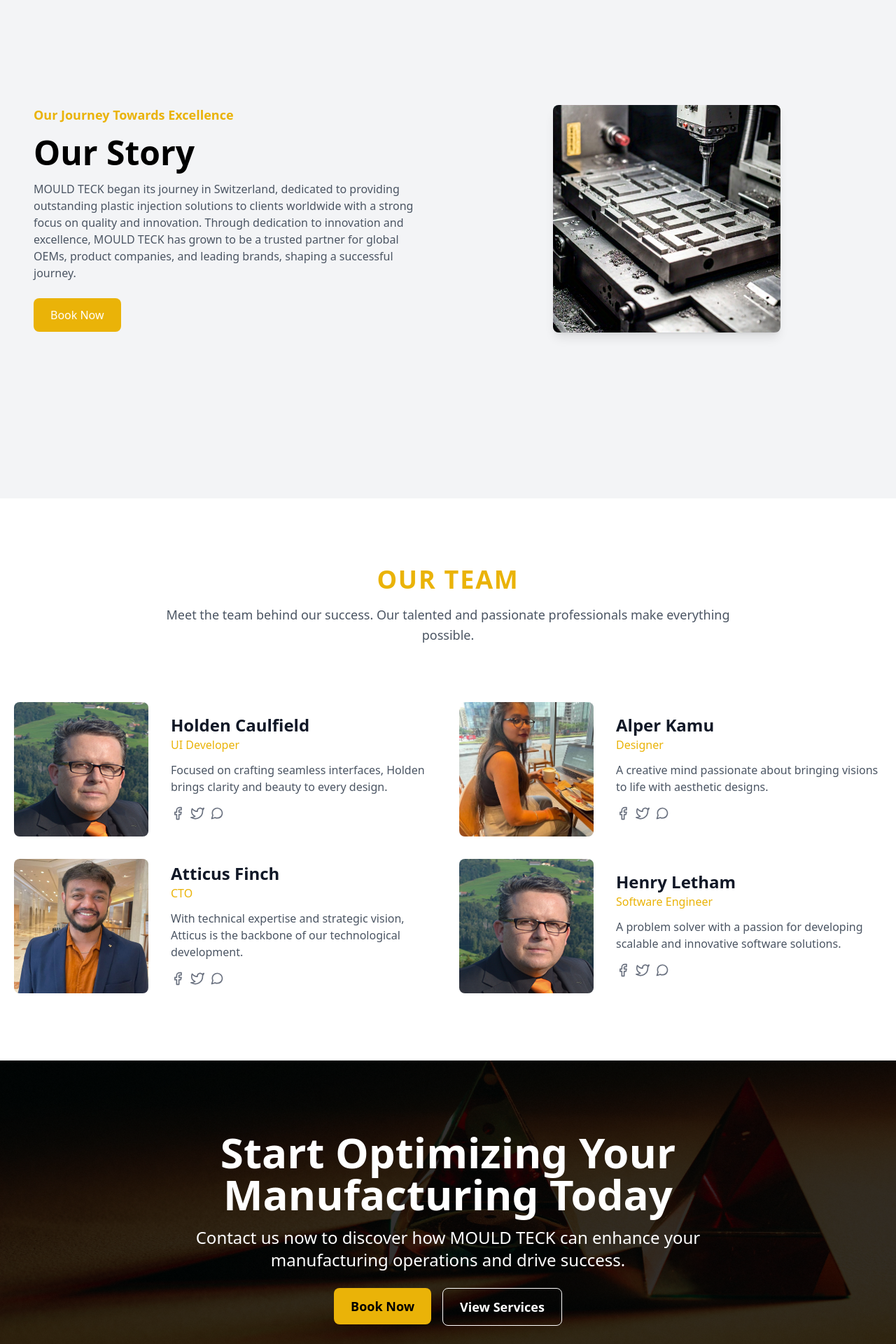
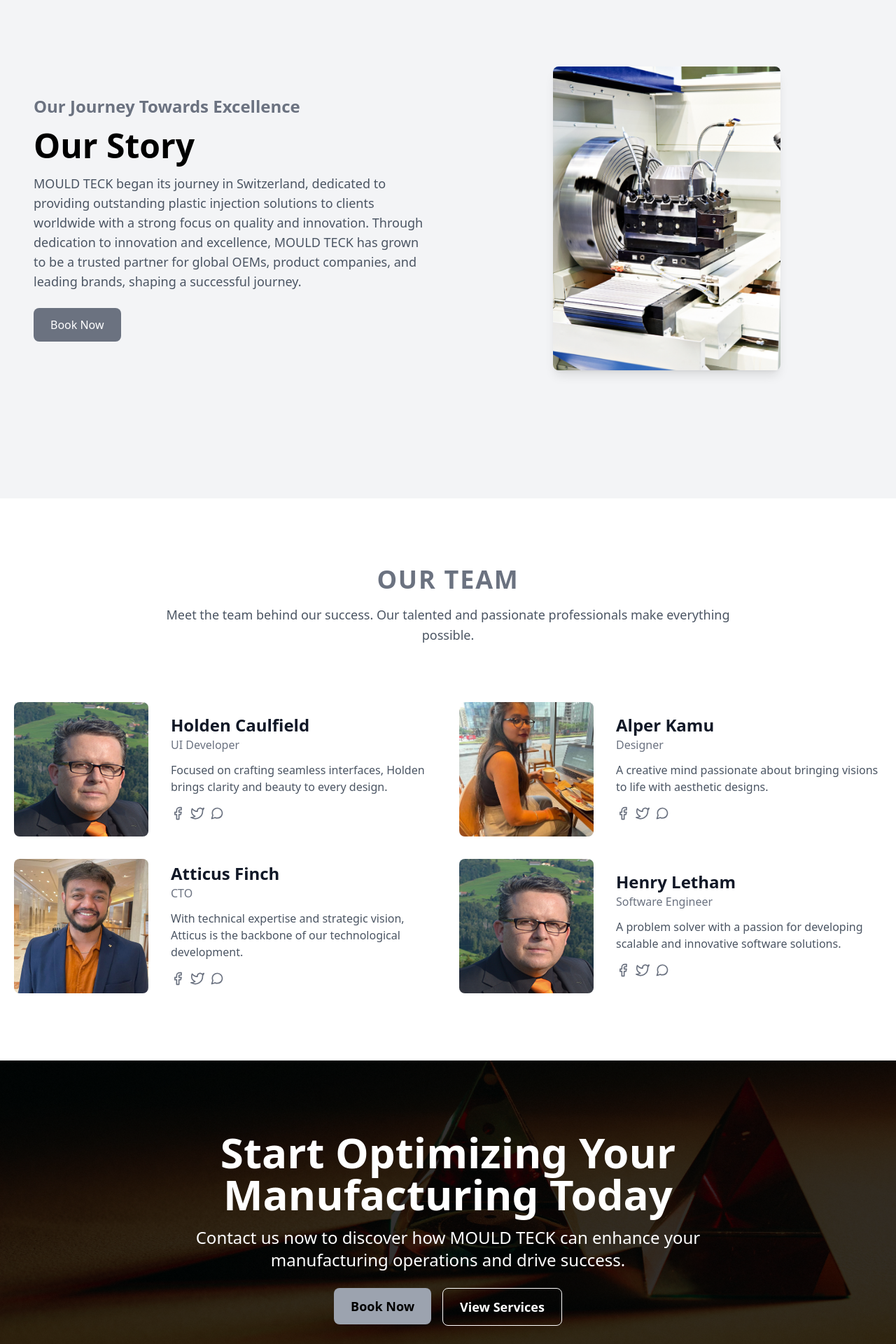
Before and after one commit to khantalha3250/Mould-Teck, a React (Vite) app: page /about in a window 1280 px wide. Shown: the part 1100-3020 px from the top of the page at 70% size. Built offline with nearby package versions, Linux system fonts and the light colour scheme.

Commit message:
small changes

```diff
--- a/src/ContactForm.jsx
+++ b/src/ContactForm.jsx
@@ -63,7 +63,7 @@
             <div className="text-center">
               <button
                 type="submit"
-                className="px-6 py-3 bg-green-500 text-white font-semibold rounded-full hover:bg-green-600 hover:scale-105 transition-transform duration-300 ease-in-out"
+                className="px-6 py-3 bg-gray-500 text-white font-semibold rounded-full hover:bg-gray-600 hover:scale-105 transition-transform duration-300 ease-in-out"
               >
                 Submit Form
               </button>
--- a/src/Footer.jsx
+++ b/src/Footer.jsx
@@ -9,7 +9,7 @@
           {/* Left Section: Social Links and Logo */}
           <div className="flex flex-col items-center md:items-start">
             {/* Social Icons */}
-            <div className="flex space-x-4 mb-4">
+            {/* <div className="flex space-x-4 mb-4">
               <a href="https://www.facebook.com" target="_blank" rel="noopener noreferrer" className="text-white hover:text-yellow-500">
                 <i className="fab fa-facebook-f text-2xl"></i>
               </a>
@@ -22,12 +22,12 @@
               <a href="https://www.instagram.com" target="_blank" rel="noopener noreferrer" className="text-white hover:text-yellow-500">
                 <i className="fab fa-instagram text-2xl"></i>
               </a>
-            </div>
+            </div> */}
 
             {/* Logo */}
             <div className="flex flex-col items-center md:items-start">
               <img src="/images/logo.jpg" alt="MOULD TECK Logo" className="w-24 mb-2" />
-              <p className="text-sm text-white text-center md:text-left">We make your ideas come to reality</p>
+              <p className="text-sm text-white text-center md:text-left">Injection Mould Manufacturer & CNC Job Work Services.</p>
             </div>
           </div>
 
--- a/src/GalleryOfExcellence.jsx
+++ b/src/GalleryOfExcellence.jsx
@@ -28,7 +28,7 @@
     <section className="py-12 bg-gray-100">
       <div className="container mx-auto text-center">
         {/* Title Section */}
-        <h3 className="text-yellow-500 text-lg font-semibold mb-2">
+        <h3 className="text-gray-500 text-lg font-semibold mb-2">
           Discover Our Work
         </h3>
         <h2 className="text-3xl sm:text-4xl lg:text-5xl font-bold mb-6">
--- a/src/HeroSection.jsx
+++ b/src/HeroSection.jsx
@@ -40,14 +40,14 @@
           <div className="flex flex-col sm:flex-row justify-center space-y-4 sm:space-y-0 sm:space-x-4 animate-fade-in">
             {primaryButtonText && (
               <Link to={primaryButtonLink || '/contact'} onClick={onPrimaryButtonClick}>
-                <button className="bg-yellow-500 text-black px-6 py-3 rounded-lg text-base sm:text-lg font-semibold hover:bg-yellow-600 transition duration-300">
+                <button className="bg-gray-400 text-black px-6 py-3 rounded-lg text-base sm:text-lg font-semibold hover:bg-white transition duration-300">
                   {primaryButtonText}
                 </button>
               </Link>
             )}
             {secondaryButtonText && (
               <Link to={secondaryButtonLink || '/services'} onClick={onSecondaryButtonClick}>
-                <button className="border border-white text-white px-6 py-3 rounded-lg text-base sm:text-lg font-semibold hover:bg-white hover:text-black transition duration-300">
+                <button className="border border-white text-white px-6 py-3 rounded-lg text-base sm:text-lg font-semibold hover:bg-gray-400 hover:text-black transition duration-300">
                   {secondaryButtonText}
                 </button>
               </Link>
--- a/src/OfficeCard.jsx
+++ b/src/OfficeCard.jsx
@@ -22,7 +22,7 @@
           <div className="flex justify-center md:justify-start">
             <a
               href="#"
-              className="px-6 py-3 bg-green-500 text-white font-semibold rounded-full hover:bg-green-600 hover:scale-105 transition-transform duration-300 ease-in-out inline-block w-max"
+              className="px-6 py-3 bg-gray-500 text-white font-semibold rounded-full hover:bg-gray-600 hover:scale-105 transition-transform duration-300 ease-in-out inline-block w-max"
             >
               Know More
             </a>
--- a/src/Team.jsx
+++ b/src/Team.jsx
@@ -6,7 +6,7 @@
       <section className="text-gray-700 body-font bg-white">
         <div className="container px-5 py-24 mx-auto">
           <div className="flex flex-col text-center w-full mb-20">
-            <h1 className="text-4xl font-bold title-font mb-4 text-yellow-500 tracking-wider">
+            <h1 className="text-4xl font-bold title-font mb-4 text-gray-500 tracking-wider">
               OUR TEAM
             </h1>
             <p className="lg:w-2/3 mx-auto leading-relaxed text-lg text-gray-600">
@@ -26,13 +26,13 @@
                   <h2 className="title-font font-semibold text-2xl text-gray-900">
                     Holden Caulfield
                   </h2>
-                  <h3 className="text-yellow-500 mb-3">UI Developer</h3>
+                  <h3 className="text-gray-500 mb-3">UI Developer</h3>
                   <p className="mb-4 text-gray-600">
                     Focused on crafting seamless interfaces, Holden brings clarity and beauty to every design.
                   </p>
                   <span className="inline-flex">
                     {/* Social Icons */}
-                    <a className="text-gray-500 hover:text-yellow-500">
+                    <a className="text-gray-500 hover:text-gray-500">
                       <svg
                         fill="none"
                         stroke="currentColor"
@@ -45,7 +45,7 @@
                         <path d="M18 2h-3a5 5 0 00-5 5v3H7v4h3v8h4v-8h3l1-4h-4V7a1 1 0 011-1h3z"></path>
                       </svg>
                     </a>
-                    <a className="ml-2 text-gray-500 hover:text-yellow-500">
+                    <a className="ml-2 text-gray-500 hover:text-gray-500">
                       <svg
                         fill="none"
                         stroke="currentColor"
@@ -58,7 +58,7 @@
                         <path d="M23 3a10.9 10.9 0 01-3.14 1.53 4.48 4.48 0 00-7.86 3v1A10.66 10.66 0 013 4s-4 9 5 13a11.64 11.64 0 01-7 2c9 5 20 0 20-11.5a4.5 4.5 0 00-.08-.83A7.72 7.72 0 0023 3z"></path>
                       </svg>
                     </a>
-                    <a className="ml-2 text-gray-500 hover:text-yellow-500">
+                    <a className="ml-2 text-gray-500 hover:text-gray-500">
                       <svg
                         fill="none"
                         stroke="currentColor"
@@ -88,12 +88,12 @@
                   <h2 className="title-font font-semibold text-2xl text-gray-900">
                     Alper Kamu
                   </h2>
-                  <h3 className="text-yellow-500 mb-3">Designer</h3>
+                  <h3 className="text-gray-500 mb-3">Designer</h3>
                   <p className="mb-4 text-gray-600">
                     A creative mind passionate about bringing visions to life with aesthetic designs.
                   </p>
                   <span className="inline-flex">
-                    <a className="text-gray-500 hover:text-yellow-500">
+                    <a className="text-gray-500 hover:text-gray-500">
                       <svg
                         fill="none"
                         stroke="currentColor"
@@ -106,7 +106,7 @@
                         <path d="M18 2h-3a5 5 0 00-5 5v3H7v4h3v8h4v-8h3l1-4h-4V7a1 1 0 011-1h3z"></path>
                       </svg>
                     </a>
-                    <a className="ml-2 text-gray-500 hover:text-yellow-500">
+                    <a className="ml-2 text-gray-500 hover:text-gray-500">
                       <svg
                         fill="none"
                         stroke="currentColor"
@@ -119,7 +119,7 @@
                         <path d="M23 3a10.9 10.9 0 01-3.14 1.53 4.48 4.48 0 00-7.86 3v1A10.66 10.66 0 013 4s-4 9 5 13a11.64 11.64 0 01-7 2c9 5 20 0 20-11.5a4.5 4.5 0 00-.08-.83A7.72 7.72 0 0023 3z"></path>
                       </svg>
                     </a>
-                    <a className="ml-2 text-gray-500 hover:text-yellow-500">
+                    <a className="ml-2 text-gray-500 hover:text-gray-500">
                       <svg
                         fill="none"
                         stroke="currentColor"
@@ -149,12 +149,12 @@
                   <h2 className="title-font font-semibold text-2xl text-gray-900">
                     Atticus Finch
                   </h2>
-                  <h3 className="text-yellow-500 mb-3">CTO</h3>
+                  <h3 className="text-gray-500 mb-3">CTO</h3>
                   <p className="mb-4 text-gray-600">
                     With technical expertise and strategic vision, Atticus is the backbone of our technological development.
                   </p>
                   <span className="inline-flex">
-                    <a className="text-gray-500 hover:text-yellow-500">
+                    <a className="text-gray-500 hover:text-gray-500">
                       <svg
                         fill="none"
                         stroke="currentColor"
@@ -167,7 +167,7 @@
                         <path d="M18 2h-3a5 5 0 00-5 5v3H7v4h3v8h4v-8h3l1-4h-4V7a1 1 0 011-1h3z"></path>
                       </svg>
                     </a>
-                    <a className="ml-2 text-gray-500 hover:text-yellow-500">
+                    <a className="ml-2 text-gray-500 hover:text-gray-500">
                       <svg
                         fill="none"
                         stroke="currentColor"
@@ -180,7 +180,7 @@
                         <path d="M23 3a10.9 10.9 0 01-3.14 1.53 4.48 4.48 0 00-7.86 3v1A10.66 10.66 0 013 4s-4 9 5 13a11.64 11.64 0 01-7 2c9 5 20 0 20-11.5a4.5 4.5 0 00-.08-.83A7.72 7.72 0 0023 3z"></path>
                       </svg>
                     </a>
-                    <a className="ml-2 text-gray-500 hover:text-yellow-500">
+                    <a className="ml-2 text-gray-500 hover:text-gray-500">
                       <svg
                         fill="none"
                         stroke="currentColor"
@@ -210,12 +210,12 @@
                   <h2 className="title-font font-semibold text-2xl text-gray-900">
                     Henry Letham
                   </h2>
-                  <h3 className="text-yellow-500 mb-3">Software Engineer</h3>
+                  <h3 className="text-gray-500 mb-3">Software Engineer</h3>
                   <p className="mb-4 text-gray-600">
                     A problem solver with a passion for developing scalable and innovative software solutions.
                   </p>
                   <span className="inline-flex">
-                    <a className="text-gray-500 hover:text-yellow-500">
+                    <a className="text-gray-500 hover:text-gray-500">
                       <svg
                         fill="none"
                         stroke="currentColor"
@@ -228,7 +228,7 @@
                         <path d="M18 2h-3a5 5 0 00-5 5v3H7v4h3v8h4v-8h3l1-4h-4V7a1 1 0 011-1h3z"></path>
                       </svg>
                     </a>
-                    <a className="ml-2 text-gray-500 hover:text-yellow-500">
+                    <a className="ml-2 text-gray-500 hover:text-gray-500">
                       <svg
                         fill="none"
                         stroke="currentColor"
@@ -241,7 +241,7 @@
                         <path d="M23 3a10.9 10.9 0 01-3.14 1.53 4.48 4.48 0 00-7.86 3v1A10.66 10.66 0 013 4s-4 9 5 13a11.64 11.64 0 01-7 2c9 5 20 0 20-11.5a4.5 4.5 0 00-.08-.83A7.72 7.72 0 0023 3z"></path>
                       </svg>
                     </a>
-                    <a className="ml-2 text-gray-500 hover:text-yellow-500">
+                    <a className="ml-2 text-gray-500 hover:text-gray-500">
                       <svg
                         fill="none"
                         stroke="currentColor"
--- a/src/WhyChooseSection.jsx
+++ b/src/WhyChooseSection.jsx
@@ -1,6 +1,6 @@
 import React from 'react';
 import { Link } from 'react-router-dom';
-import './style.css'
+import './style.css';
 
 const WhyChooseSection = ({
   heading,
@@ -16,26 +16,26 @@
     <section className="relative min-h-screen bg-gray-100 flex items-center">
       <div className="container mx-auto flex flex-col lg:flex-row justify-between items-center px-4">
         {/* Text Content */}
-        <div className={`lg:w-${image1 || image2 ? '1/2' : 'full'} px-4 lg:px-8 mb-8 lg:mb-0 animate-fade-in`}>
+        <div className={`lg:w-1/2 px-4 lg:px-8 mb-8 lg:mb-0 animate-fade-in`}>
           {subheading && (
-            <h3 className="text-yellow-500 text-lg font-semibold">
+            <h3 className="text-gray-500 text-lg sm:text-xl md:text-2xl font-semibold">
               {subheading}
             </h3>
           )}
           {heading && (
-            <h2 className="text-4xl lg:text-5xl font-bold mt-4">
+            <h2 className="text-3xl sm:text-4xl md:text-5xl lg:text-5xl font-bold mt-4">
               {heading}
             </h2>
           )}
           {description && (
-            <p className="text-gray-600 mt-4">
+            <p className="text-gray-600 mt-4 text-sm sm:text-base md:text-lg">
               {description}
             </p>
           )}
           {listItems && (
             <ul className="text-gray-600 mt-4 space-y-2">
               {listItems.map((item, index) => (
-                <li key={index} className="transition transform hover:scale-105">
+                <li key={index} className="transition transform hover:scale-105 text-sm sm:text-base">
                   {item}
                 </li>
               ))}
@@ -44,12 +44,14 @@
 
           {/* Conditionally render the button if buttonText is provided */}
           {buttonText && (
-           <Link to="/contact"> <button
-              className="bg-yellow-500 text-white px-6 py-3 mt-6 rounded-lg hover:bg-yellow-600 transition"
-              onClick={onButtonClick}
-            >
-              {buttonText}
-            </button></Link>
+            <Link to="/contact">
+              <button
+                className="bg-gray-500 text-white px-6 py-3 mt-6 rounded-lg hover:bg-black transition text-sm sm:text-base"
+                onClick={onButtonClick}
+              >
+                {buttonText}
+              </button>
+            </Link>
           )}
         </div>
 
@@ -60,9 +62,9 @@
               {image1 && (
                 <div className="flex justify-center">
                   <img
-                    src="/images/05.jpeg"
+                    src={image1 || "/images/05.jpeg"}
                     alt="Manufacturing Machine"
-                    className="w-full h-auto max-w-[325px] object-cover rounded-lg shadow-lg transition-transform duration-500 hover:scale-105"
+                    className="w-full h-auto max-w-full sm:max-w-[325px] object-cover rounded-lg shadow-lg transition-transform duration-500 hover:scale-105"
                   />
                 </div>
               )}
@@ -71,7 +73,7 @@
                   <img
                     src={image2}
                     alt="Manufacturing Tool"
-                    className="w-full h-auto max-w-[325px] object-cover rounded-lg shadow-lg transition-transform duration-500 hover:scale-105"
+                    className="w-full h-auto max-w-full sm:max-w-[325px] object-cover rounded-lg shadow-lg transition-transform duration-500 hover:scale-105"
                   />
                 </div>
               )}
```
Also changed, not shown: src/HomeHeroSection.jsx (+21 -8 lines), src/ServiceSection.jsx (+17 -18 lines).
